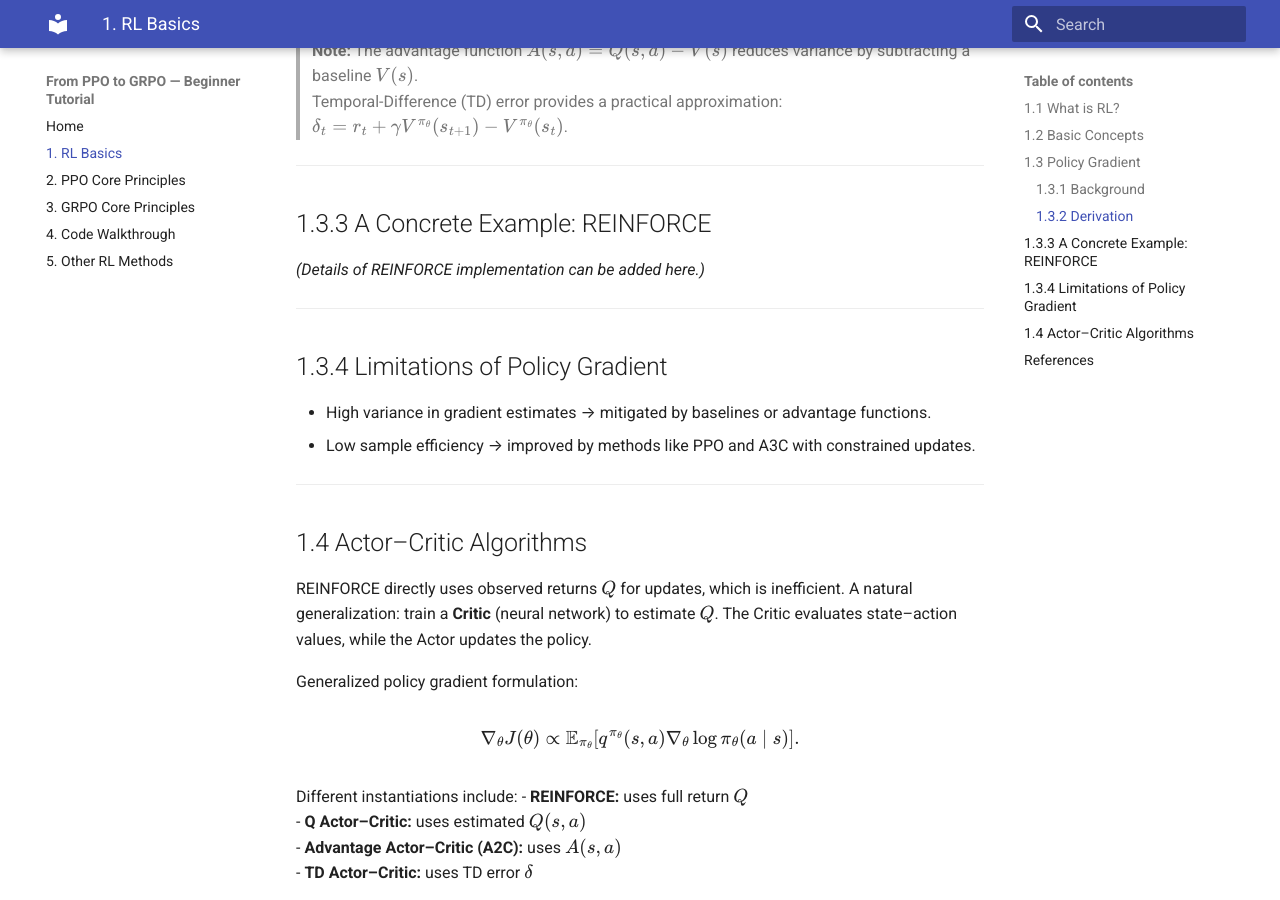
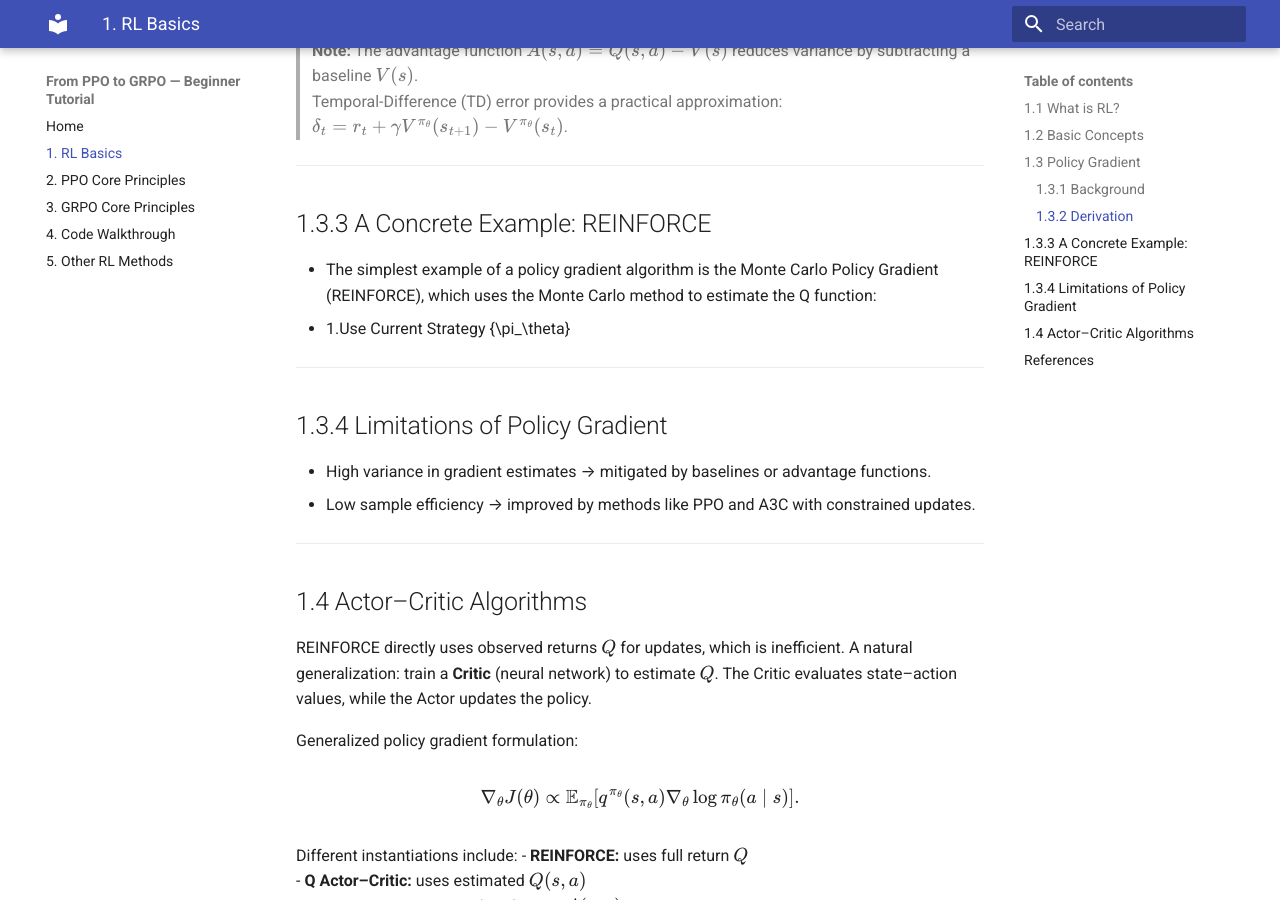
Before and after one commit to Nidhogg32/From-PPO-to-GRPO-Beginner-Tutorial, an MkDocs documentation site: the page built from docs/01_RLBasics.md, in a window 1280 px wide and 900 px high, scrolled down 2920 px. Built offline with MkDocs 1.6.1 and Material for MkDocs 9.7.7, drawn with Linux system fonts in a browser that asks for light colours.

Commit message:
Update 01_RLBasics.md

```diff
--- a/docs/01_RLBasics.md
+++ b/docs/01_RLBasics.md
@@ -96,7 +96,9 @@ $$
 
 ## 1.3.3 A Concrete Example: REINFORCE
 
-*(Details of REINFORCE implementation can be added here.)*
+- The simplest example of a policy gradient algorithm is the Monte Carlo Policy Gradient (REINFORCE), which uses the Monte Carlo method to estimate the Q function:
+- 1.Use Current Strategy {\pi_\theta}
+
 
 ---
 
```
